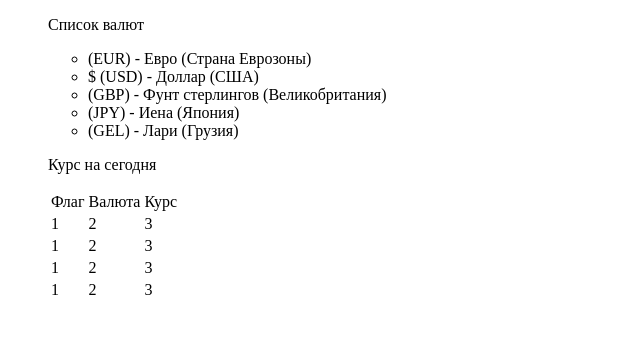
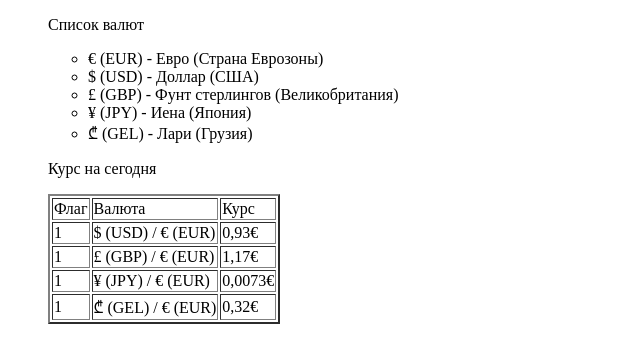
Before and after one commit to agetun/Basik-FE, a plain HTML site: page homeworks/homework2/index.html in a window 1280 px wide. Shown: the whole page, without its empty margins (0-640 px from the left). Drawn offline with Linux system fonts and the light colour scheme.

Commit message:
homework2

```diff
--- a/homeworks/homework2/index.html
+++ b/homeworks/homework2/index.html
@@ -11,14 +11,14 @@
     <ul>
         <p>Список валют</p>
         <ul>
-            <li>(EUR) - Евро (Страна Еврозоны)</li>
+            <li>€ (EUR) - Евро (Страна Еврозоны)</li>
             <li>$ (USD) - Доллар (США)</li>
-            <li>(GBP) - Фунт стерлингов (Великобритания)</li>
-            <li>(JPY) - Иена (Япония)</li>
-            <li>(GEL) - Лари (Грузия)</li>
+            <li>£ (GBP) - Фунт стерлингов (Великобритания)</li>
+            <li>¥ (JPY) - Иена (Япония)</li>
+            <li>₾ (GEL) - Лари (Грузия)</li>
         </ul>
         <p>Курс на сегодня</p>
-        <table>
+        <table border="2">
             <tr>
                 <td>Флаг</td>
                 <td>Валюта</td>
@@ -26,20 +26,20 @@
             </tr>
             <tr>
                 <td>1</td>
-                <td>2</td>
-                <td>3</td>
+                <td>$ (USD) / € (EUR)</td>
+                <td>0,93€</td>
             </tr><tr>
                 <td>1</td>
-                <td>2</td>
-                <td>3</td>
+                <td>£ (GBP) / € (EUR)</td>
+                <td>1,17€</td>
             </tr><tr>
                 <td>1</td>
-                <td>2</td>
-                <td>3</td>
+                <td>¥ (JPY) / € (EUR)</td>
+                <td>0,0073€</td>
             </tr><tr>
                 <td>1</td>
-                <td>2</td>
-                <td>3</td>
+                <td>₾ (GEL) / € (EUR)</td>
+                <td>0,32€</td>
             </tr>
         </table>
     </ul>
--- a/homeworks/homework2/styles/styles.css
+++ b/homeworks/homework2/styles/styles.css
@@ -0,0 +1,3 @@
+/* table {
+    border-collapse: collapse;
+} */
```
